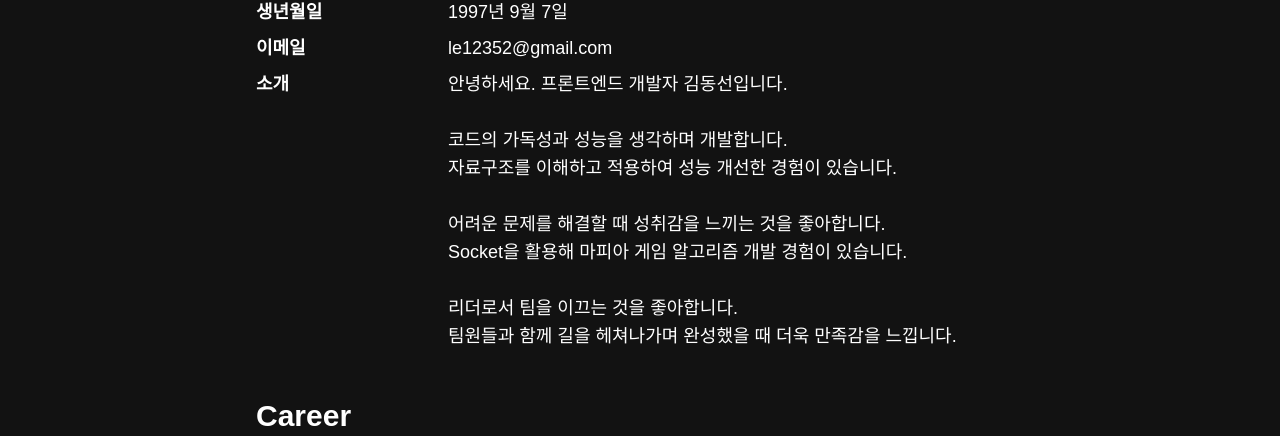
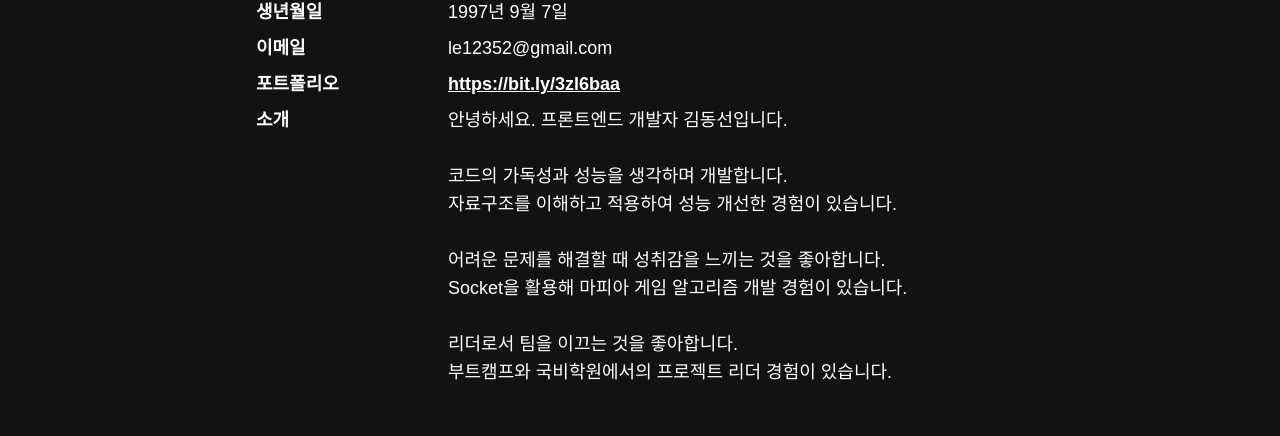
Before and after one commit to dongsun1/dongsun1.dev, a Next.js app: page /resume in a window 1280 px wide. Shown: the part 323-759 px from the top of the page. Built offline with nearby package versions, Linux system fonts and the light colour scheme; a web font is replaced by a local one.

Commit message:
update resume

```diff
--- a/pages/resume.tsx
+++ b/pages/resume.tsx
@@ -20,6 +20,12 @@ export default function About() {
           <span>le12352@gmail.com</span>
         </div>
         <div className="flex">
+          <span className="w-1/4 mb-2 font-bold">포트폴리오</span>
+          <Link className="font-bold underline" href="https://bit.ly/3zl6baa">
+            https://bit.ly/3zl6baa
+          </Link>
+        </div>
+        <div className="flex">
           <span className="w-1/4 mb-2 font-bold">소개</span>
           <div className="w-3/4">
             <p>안녕하세요. 프론트엔드 개발자 김동선입니다.</p>
@@ -31,7 +37,7 @@ export default function About() {
             <p>Socket을 활용해 마피아 게임 알고리즘 개발 경험이 있습니다. </p>
             <br />
             <p>리더로서 팀을 이끄는 것을 좋아합니다.</p>
-            <p>팀원들과 함께 길을 헤쳐나가며 완성했을 때 더욱 만족감을 느낍니다.</p>
+            <p>부트캠프와 국비학원에서의 프로젝트 리더 경험이 있습니다.</p>
           </div>
         </div>
       </div>
```
